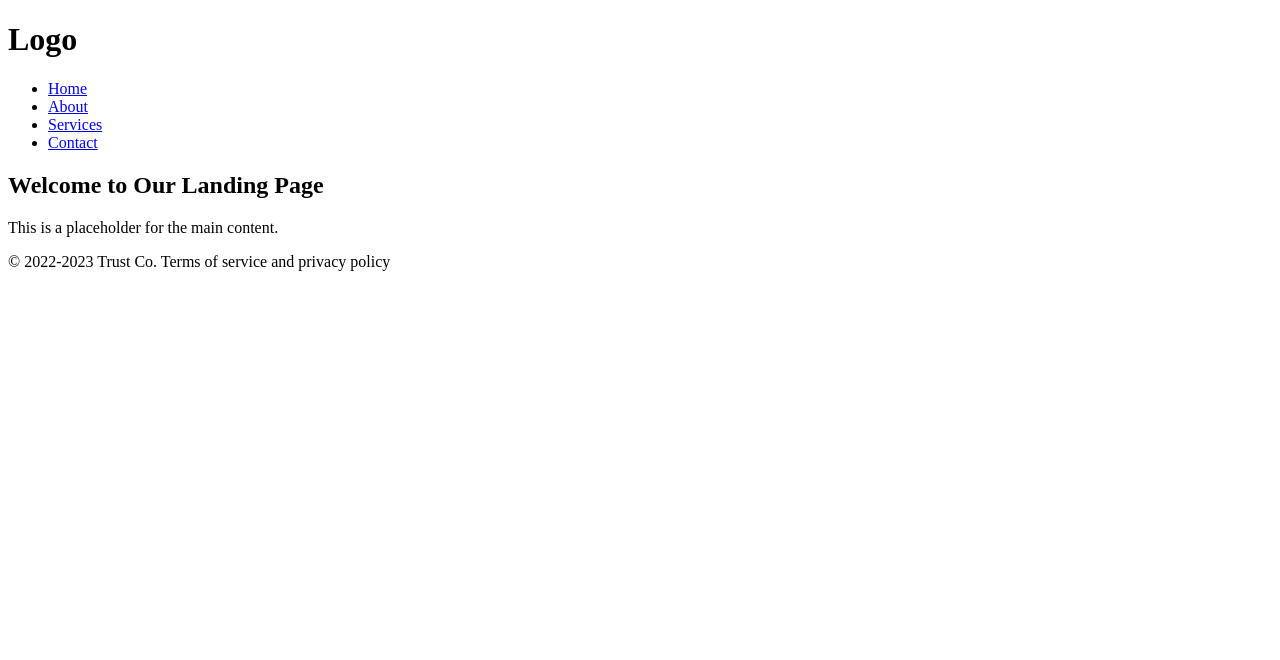
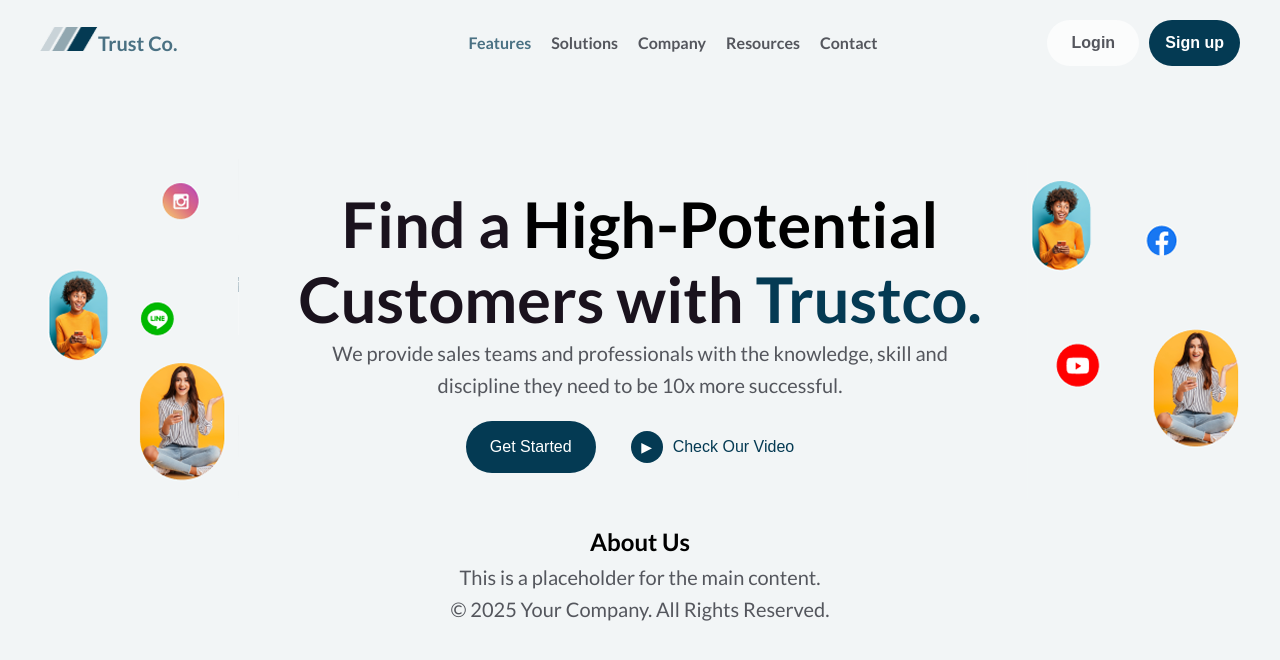
Before and after one commit to Sajith-S15/Trust, a plain HTML site: page index.html in a window 1280 px wide. Drawn offline with Linux system fonts and the light colour scheme.

Commit message:
til hero section completed

```diff
--- a/index.html
+++ b/index.html
@@ -4,33 +4,83 @@
     <meta charset="UTF-8">
     <meta name="viewport" content="width=device-width, initial-scale=1.0">
     <title>Landing Page Title</title>
+    <link href="https://fonts.googleapis.com/css2?family=Lato:wght@300;400;700&display=swap" rel="stylesheet">
     <link rel="stylesheet" href="style.css">
 </head>
 <body>
 
     <!-- Header Section -->
     <header>
-        <h1>Logo</h1>
-        <nav>
-            <ul>
-                <li><a href="#">Home</a></li>
-                <li><a href="#">About</a></li>
-                <li><a href="#">Services</a></li>
-                <li><a href="#">Contact</a></li>
-            </ul>
-        </nav>
+        <div class="container">
+            <!-- Logo Section -->
+            <div class="logo">
+                <img src="./assets/Logo.png" alt="Trustco Logo">
+                <p>Trust Co.</p>
+            </div>
+
+            <!-- Hamburger Menu (Visible Only on Mobile) -->
+            <div class="hamburger" onclick="toggleMenu()">
+                ☰
+            </div>
+
+            <!-- Navigation Menu -->
+            <nav id="mobile-menu">
+                <ul class="nav">
+                    <li id="feature"><a href="#">Features</a></li>
+                    <li><a href="#">Solutions</a></li>
+                    <li><a href="#">Company</a></li>
+                    <li><a href="#">Resources</a></li>
+                    <li><a href="#">Contact</a></li>
+                </ul>
+                <div class="auth-buttons">
+                    <button class="login">Login</button>
+                    <button class="signup">Sign up</button>
+                </div>
+            </nav>
+        </div>
     </header>
+
+
+
+    <!-- Hero Section -->
+    <section id="hero">
+        <div class="hero-container">
+            <div class="hero-content">
+                <h1>Find a <span class="highlight">High-Potential</span><br>Customers with <span class="trustco">Trustco.</span></h1>
+                <p>We provide sales teams and professionals with the knowledge, skill and <br> discipline they need to be 10x more successful.</p>
+                <div class="cta-buttons">
+                    <button class="primary-btn">Get Started</button>
+                    <button class="secondary-btn">
+                        <span class="play-icon">▶</span> Check Our Video
+                    </button>
+                </div>
+            </div>
+
+            <!-- Wrap images in a flex container -->
+            <div class="hero-images-container">
+                <img src="./assets/Hero5.png" alt="Left side users" class="hero-image left">
+                <img src="./assets/Hero6.png" alt="Right side users" class="hero-image right">
+            </div>
+        </div>
+    </section>
+
+
 
     <!-- Main Content Section -->
     <main>
-        <h2>Welcome to Our Landing Page</h2>
+        <h2>About Us</h2>
         <p>This is a placeholder for the main content.</p>
     </main>
 
     <!-- Footer Section -->
     <footer>
-        <p>&copy; 2022-2023 Trust Co. Terms of service and privacy policy</p>
+        <p>&copy; 2025 Your Company. All Rights Reserved.</p>
     </footer>
-
+    <script>
+        function toggleMenu() {
+            var menu = document.getElementById("mobile-menu");
+            menu.classList.toggle("active");
+        }
+    </script>
 </body>
 </html>
--- a/style.css
+++ b/style.css
@@ -0,0 +1,308 @@
+/* Apply border-box for easier layout calculations */
+* {
+    box-sizing: border-box;
+    margin: 0;
+    padding: 0;
+}
+
+/* Define global font styles */
+body {
+    font-family: 'Lato', sans-serif;
+    font-size: 16px;
+    line-height: 1.6;
+    padding: 20px;
+    text-align: center;
+    background-color:#F2F5F6;
+}
+
+
+#feature{
+    font-weight:400;
+    color:#043A53 !important;
+}
+
+.container {
+    display: flex;
+    justify-content: space-between;
+    align-items: center;
+    max-width: 1200px;
+    margin: auto;
+}
+
+.logo{
+    display:flex;
+}
+.logo p{
+    font-size: 20px;
+    font-weight:bold;
+    color:#043A53;
+}
+.logo img {
+    width: 58px;
+    height: 24px;
+}
+
+nav ul {
+    list-style: none;
+    display: flex;
+    gap: 20px;
+    padding:10px;
+}
+
+nav ul li {
+    display: inline;
+}
+
+nav ul li a {
+    font-weight:700;
+    text-decoration: none;
+    font-size: 16px;
+    color: #12141D;
+    opacity:70%;
+}
+nav ul li#feature a {
+    color: #043A53;
+
+}
+.auth-buttons {
+    display: flex;
+    gap: 10px;
+    margin-left: 160px;
+
+}
+
+.login {
+    background: white;
+    color: #12141D;
+    padding: 8px 16px 8px 16px;
+    border-radius: 42px;
+    cursor: pointer;
+    font-weight:800;
+    opacity:70%;
+    width:92px;
+}
+
+.signup {
+    background: #043A53;
+    color: #FFFFFF;
+    padding: 8px 16px 8px 16px;
+    border-radius: 42px;
+    cursor: pointer;
+    border: none;
+    font-weight:800;
+
+}
+
+/* Hero Section */
+/* Hero Section */
+#hero {
+    margin-top: 70px;
+    padding: 50px 20px;
+    text-align: center;
+    position: relative;
+}
+
+.hero-container {
+    display: flex;
+    align-items: center;
+    justify-content: space-between;
+    text-align: left;
+    max-width: 1200px;
+    margin: auto;
+    position: relative;
+}
+
+.hero-content {
+    flex: 1;
+    text-align: center;
+    padding: 0 20px;
+}
+
+h1 {
+    font-size: 63px;
+    font-weight: 800;
+    line-height: 1.2;
+    color:#1a121d;
+}
+
+.highlight {
+    color: #000;
+}
+
+.trustco {
+    color: #043A53;
+}
+
+p {
+    font-family: 'Lato';
+    font-size: 20px;
+    font-weight:500;
+    opacity: 70%;
+    color: #12141D;
+}
+
+.cta-buttons {
+    display: flex;
+    justify-content: center;
+    gap: 15px;
+    margin-top: 20px;
+}
+
+button {
+    padding: 10px 20px;
+    font-size: 1rem;
+    border: none;
+    cursor: pointer;
+    border-radius: 5px;
+}
+
+.primary-btn {
+    background-color: #043A53;
+    color: white;
+    border-radius: 55px;
+    padding: 16px 24px 16px 24px;
+}
+
+.secondary-btn {
+    background: none;
+    color:  #043A53;
+    display: flex;
+    align-items: center;
+    gap: 10px;
+    font-size: 1rem;
+    cursor: pointer;
+    border: none; /* Remove border */
+}
+
+.play-icon {
+    background:  #043A53;
+    color: white;
+    width: 32px;
+    height: 32px;
+    display: flex;
+    justify-content: center;
+    align-items: center;
+    border-radius: 50%;
+    font-size: 14px;
+}
+
+
+.hero-image {
+    max-width: 100%;
+    height: auto;
+    position: absolute;
+}
+
+.hero-image.left {
+    left: 0;
+    top: 50%;
+    transform: translateY(-50%);
+}
+
+.hero-image.right {
+    right: 0;
+    top: 50%;
+    transform: translateY(-50%);
+}
+
+/* Responsive for Mobile */
+@media (max-width: 768px) {
+    #hero{
+        margin-top: 0;
+    }
+    .hero-container {
+        flex-direction: column;
+        align-items: center;
+        text-align: center;
+        position: static;
+    }
+    h1{
+        font-size:30px;
+        font-weight: 700;
+    }
+
+    .cta-buttons {
+        display: flex;
+        flex-direction: column;
+        align-items: center;
+        gap: 10px;
+    }
+
+    /* Wrap images inside a flex container */
+    .hero-images-container {
+        display: flex;
+        justify-content: center;
+        gap: 10px;
+        margin-top: 140px;
+    }
+
+    .hero-image {
+        width: 45%; /* Ensure both images take equal space */
+        max-width: 150px;
+        position: static;
+        transform: none;
+    }
+}
+
+#mobile-menu{
+    display:flex;
+}
+/* ---- Mobile Responsive Styles ---- */
+.hamburger {
+    display: none;
+    font-size: 30px;
+    cursor: pointer;
+}
+
+/* Responsive Design */
+@media (max-width: 768px) {
+    /* Hide desktop navigation & auth buttons */
+    nav, .auth-buttons {
+        display: none;
+    }
+
+    /* Show hamburger menu */
+    .hamburger {
+        display: block;
+    }
+
+    /* Mobile menu (Initially Hidden) */
+    #mobile-menu {
+        display: none;
+        position: fixed;
+        top: 60px;
+        right: 20px;
+        background-color: white;
+        width: 250px;
+        box-shadow: 0px 5px 10px rgba(0, 0, 0, 0.1);
+        padding: 20px;
+        border-radius: 8px;
+        z-index: 1000;
+    }
+
+    #mobile-menu ul {
+        flex-direction: column;
+        gap: 15px;
+        list-style: none;
+        padding: 0;
+    }
+
+    #mobile-menu .auth-buttons {
+        flex-direction: column;
+        margin-top: 15px;
+        display: flex;
+        gap: 10px;
+    }
+    .login{
+        border: 1px solid rgb(196, 194, 194);
+        width:209px;
+    }
+
+    /* Show menu when active */
+    #mobile-menu.active {
+        display: block;
+    }
+    .auth-buttons{
+        margin-left:0;
+    }
+}
```
Also changed, not shown: assets/Hero5.png (added), assets/Hero6.png (added), assets/Logo.png (added).
